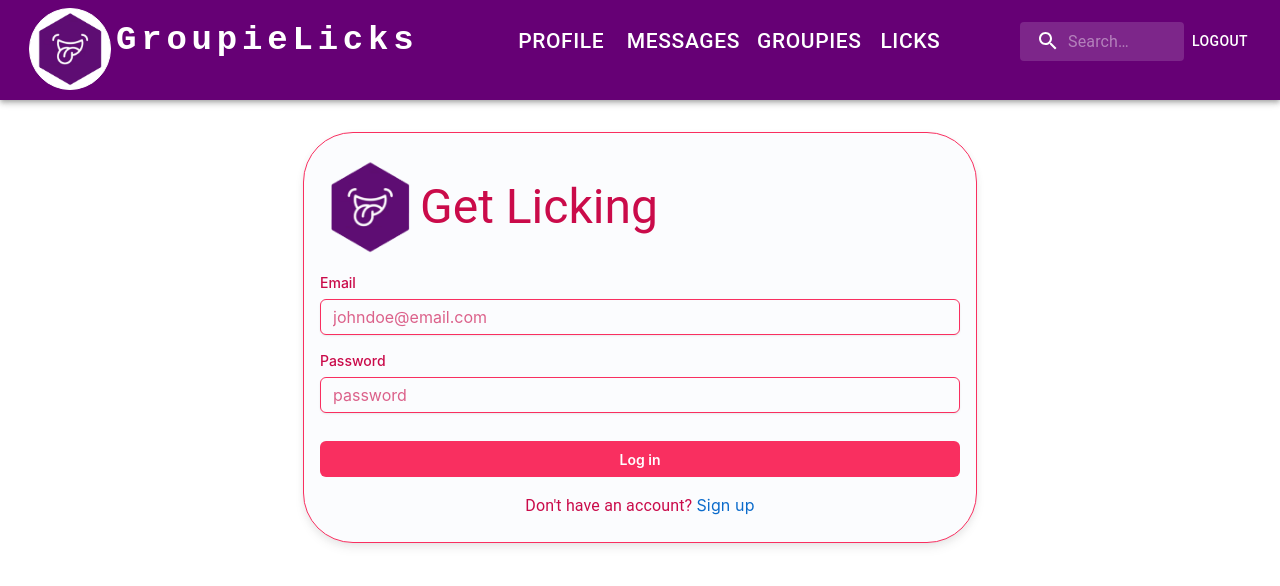
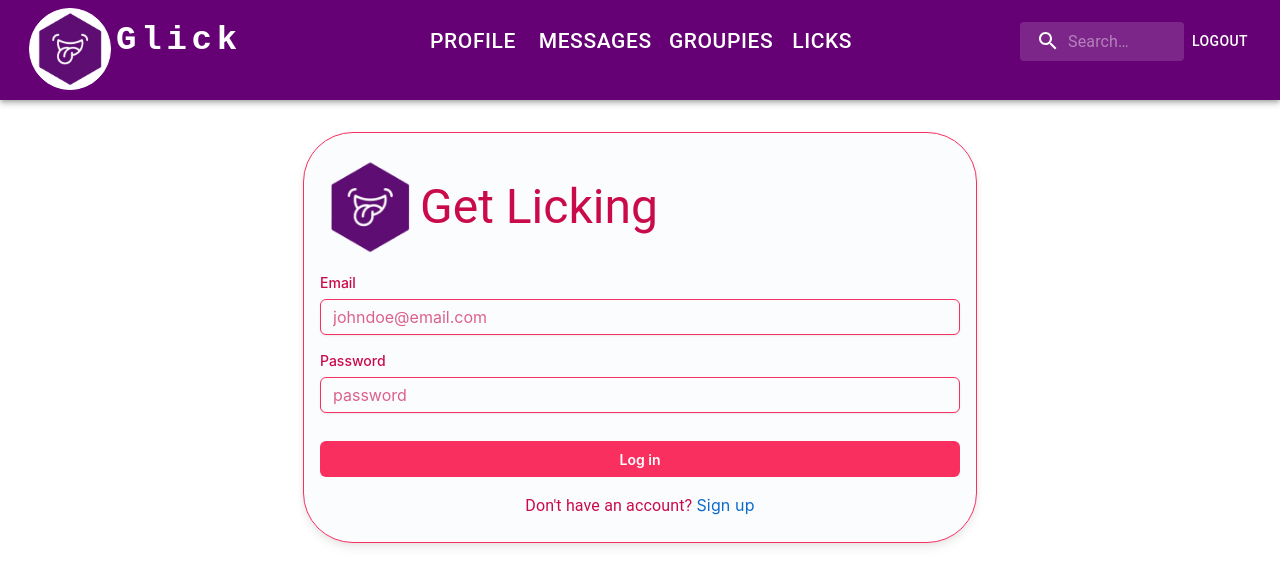
Before and after one commit to BoydBLever/Glick, a React (Create React App) app in the folder client/: page /login in a window 1280 px wide. Shown: the top 586 px of the page. Built offline with nearby package versions, Linux system fonts and the light colour scheme.

Commit message:
02.07.23 4:44PM

```diff
--- a/client/src/components/ResponsiveAppBar.js
+++ b/client/src/components/ResponsiveAppBar.js
@@ -133,7 +133,7 @@ function ResponsiveAppBar() {
               textDecoration: 'none',
             }}
           >
-            GroupieLicks
+            Glick
           </Typography>
 
           <Box sx={{ flexGrow: 1, display: { xs: 'flex', md: 'none' } }}>
```
Also changed, not shown: 1 other file (tests, documents, lock files or other folders).
